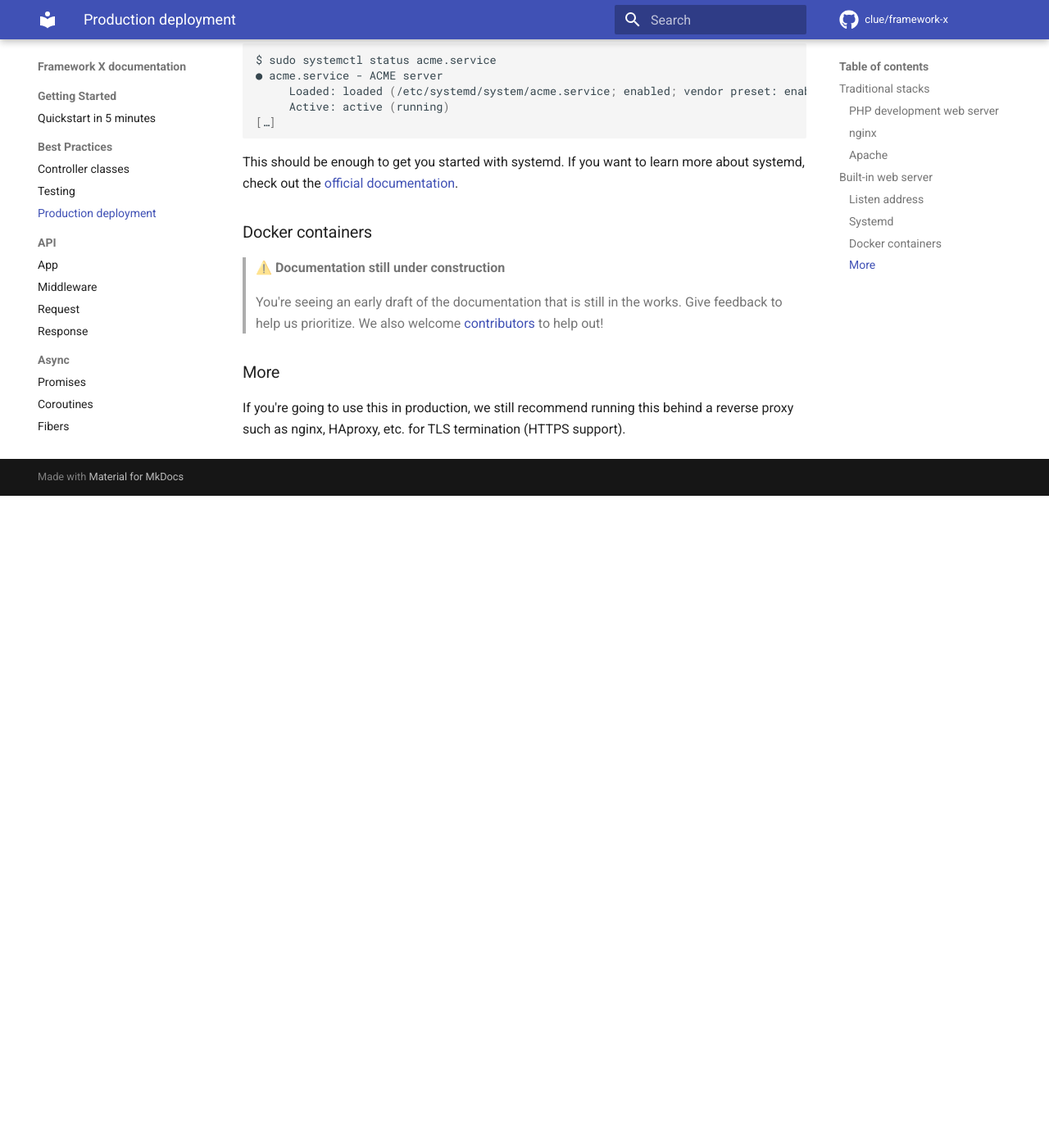
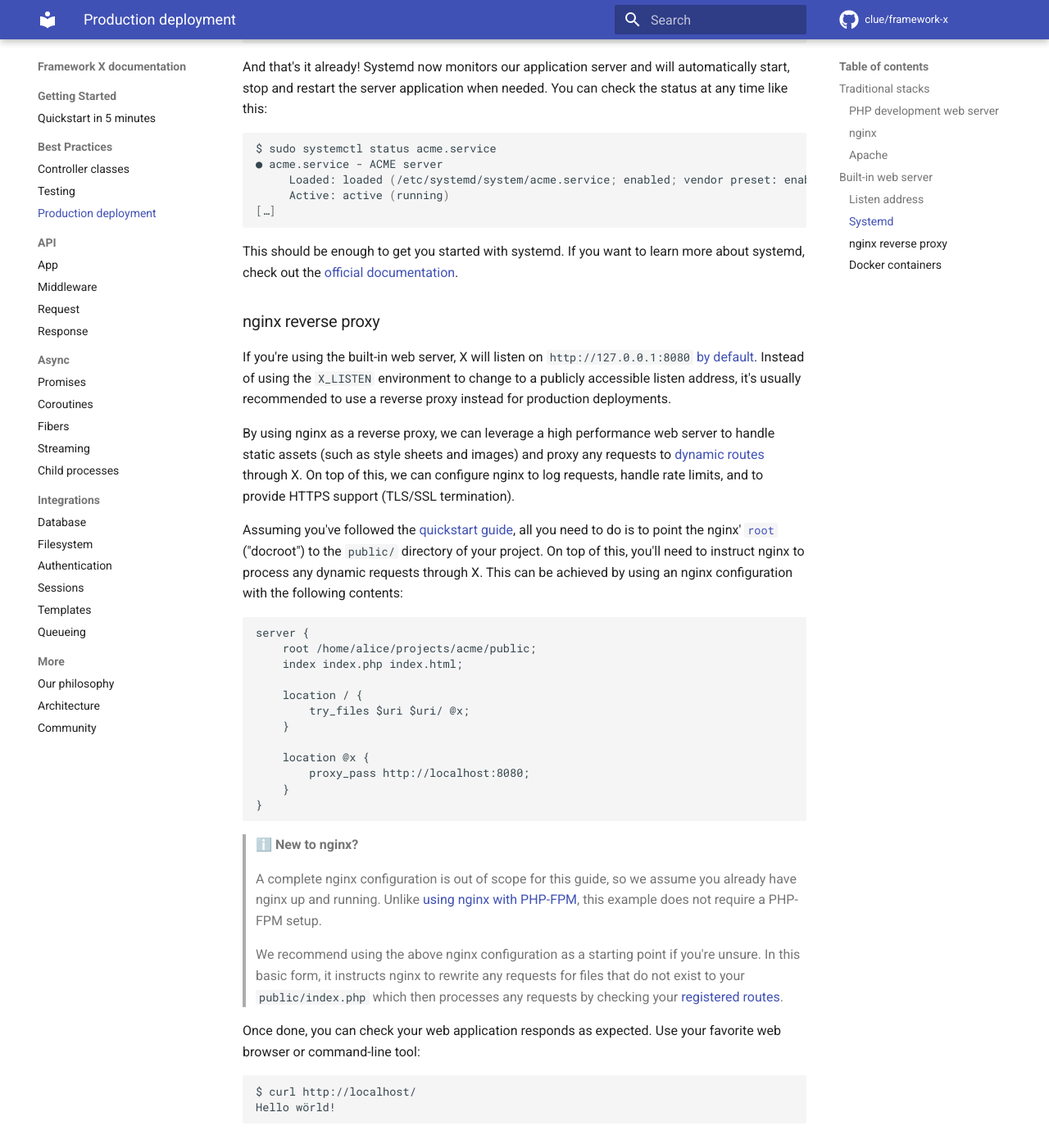
Before and after one commit to clue/framework-x, an MkDocs documentation site: the page built from docs/best-practices/deployment.md, in a window 1280 px wide and 1400 px high, scrolled down 5521 px. Shown: the top 1396 px of the window at 82% size. Built offline with MkDocs 1.6.1 and Material for MkDocs 9.7.7, drawn with Linux system fonts in a browser that asks for light colours; comment, search, counter and statistics services are not loaded; before the commit the page ends 6126 px from its top, so only the background shows below that; some of the changed text lies outside the part shown.

Commit message:
Documentation for nginx reverse proxy

````diff
--- a/docs/best-practices/deployment.md
+++ b/docs/best-practices/deployment.md
@@ -47,6 +47,13 @@ application, using nginx with X is as simple as dropping the project files in
 the right directory. Accordingly, this guide assumes you want to process a
 number of [dynamic routes](../api/app.md#routing) through X and optionally
 include some public assets (such as style sheets and images).
+
+> ℹ️ **PHP-FPM or reverse proxy?**
+>
+> This section assumes you want to use nginx with PHP-FPM which is a very common,
+> traditional web stack. If you want to get the most out of X, you may also
+> want to look into using the built-in web server with an
+> [nginx reverse proxy](#nginx-reverse-proxy).
 
 Assuming you've followed the [quickstart guide](../getting-started/quickstart.md),
 all you need to do is to point the nginx' [`root`](http://nginx.org/en/docs/http/ngx_http_core_module.html#root)
@@ -201,8 +208,9 @@ combination through the `X_LISTEN` environment variable like this:
 $ X_LISTEN=127.0.0.1:8081 php public/index.php
 ```
 
-While not usually recommended, you can also expose this to the public by using
-the special `0.0.0.0` IPv4 address or `[::]` IPv6 address like this:
+While not usually recommended (see [nginx reverse proxy](#nginx-reverse-proxy)),
+you can also expose this to the public by using the special `0.0.0.0` IPv4 address
+or `[::]` IPv6 address like this:
 
 ```bash
 $ X_LISTEN=0.0.0.0:8080 php public/index.php
@@ -282,6 +290,59 @@ This should be enough to get you started with systemd. If you want to learn more
 about systemd, check out the
 [official documentation](https://www.freedesktop.org/software/systemd/man/systemd.service.html).
 
+### nginx reverse proxy
+
+If you're using the built-in web server, X will listen on `http://127.0.0.1:8080`
+[by default](#listen-address). Instead of using the `X_LISTEN` environment to
+change to a publicly accessible listen address, it's usually recommended to use
+a reverse proxy instead for production deployments.
+
+By using nginx as a reverse proxy, we can leverage a high performance web server
+to handle static assets (such as style sheets and images) and proxy any
+requests to [dynamic routes](../api/app.md#routing) through X. On top of this,
+we can configure nginx to log requests, handle rate limits, and to provide HTTPS
+support (TLS/SSL termination).
+
+Assuming you've followed the [quickstart guide](../getting-started/quickstart.md),
+all you need to do is to point the nginx' [`root`](http://nginx.org/en/docs/http/ngx_http_core_module.html#root)
+("docroot") to the `public/` directory of your project. On top of this, you'll need
+to instruct nginx to process any dynamic requests through X. This can be
+achieved by using an nginx configuration with the following contents:
+
+```
+server {
+    root /home/alice/projects/acme/public;
+    index index.php index.html;
+
+    location / {
+        try_files $uri $uri/ @x;
+    }
+
+    location @x {
+        proxy_pass http://localhost:8080;
+    }
+}
+```
+
+> ℹ️ **New to nginx?**
+>
+> A complete nginx configuration is out of scope for this guide, so we assume
+> you already have nginx up and running. Unlike [using nginx with PHP-FPM](#nginx),
+> this example does not require a PHP-FPM setup.
+>
+> We recommend using the above nginx configuration as a starting point if you're
+> unsure. In this basic form, it instructs nginx to rewrite any requests for
+> files that do not exist to your `public/index.php` which then processes any
+> requests by checking your [registered routes](../api/app.md#routing).
+
+Once done, you can check your web application responds as expected. Use your
+favorite web browser or command-line tool:
+
+```bash
+$ curl http://localhost/
+Hello wörld!
+```
+
 ### Docker containers
 
 > ⚠️ **Documentation still under construction**
@@ -289,9 +350,3 @@ about systemd, check out the
 > You're seeing an early draft of the documentation that is still in the works.
 > Give feedback to help us prioritize.
 > We also welcome [contributors](../more/community.md) to help out!
-
-### More
-
-If you're going to use this in production, we still recommend running this
-behind a reverse proxy such as nginx, HAproxy, etc. for TLS termination
-(HTTPS support).
````
Also changed, not shown: other parts of docs/best-practices/deployment.md (+2 -2 lines).
